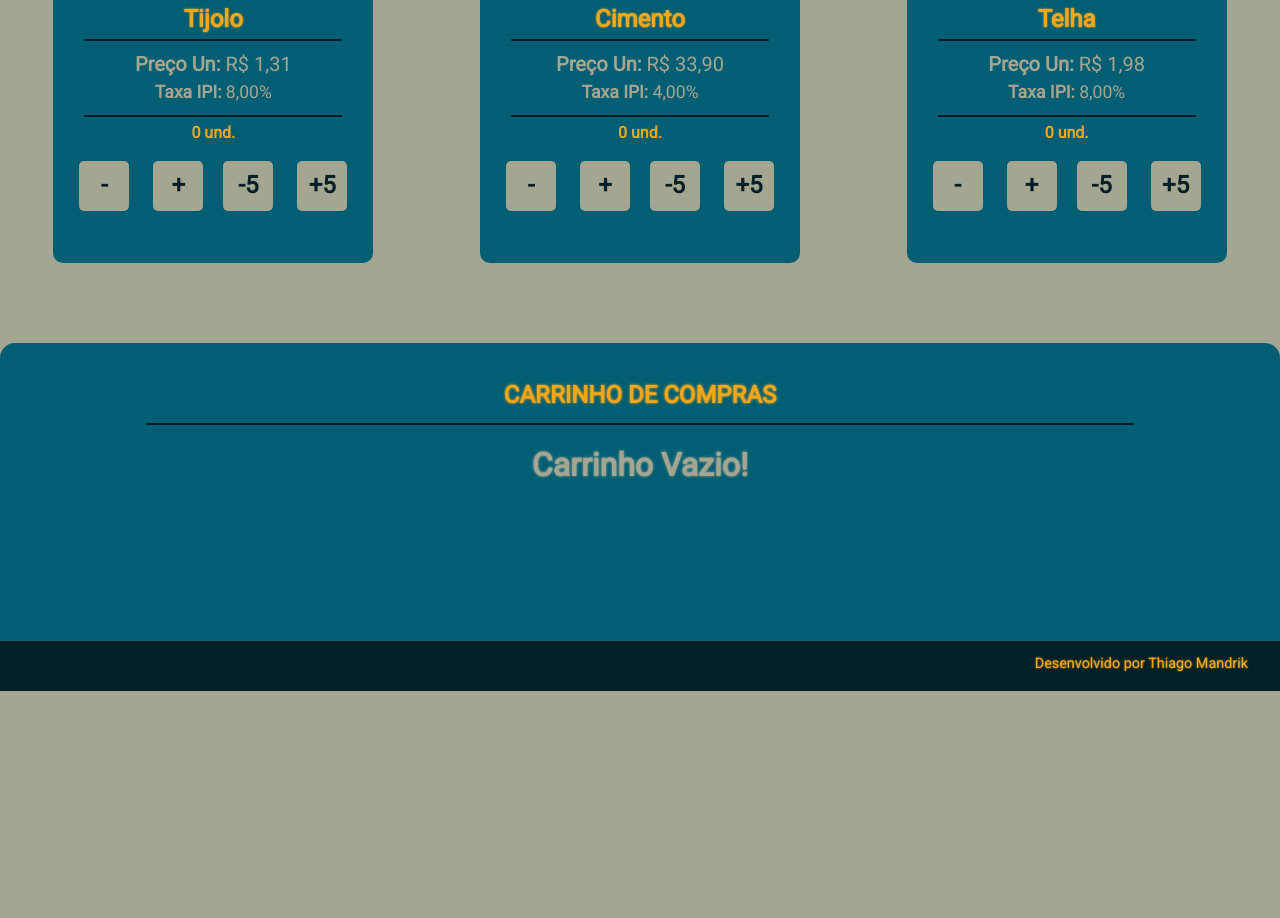
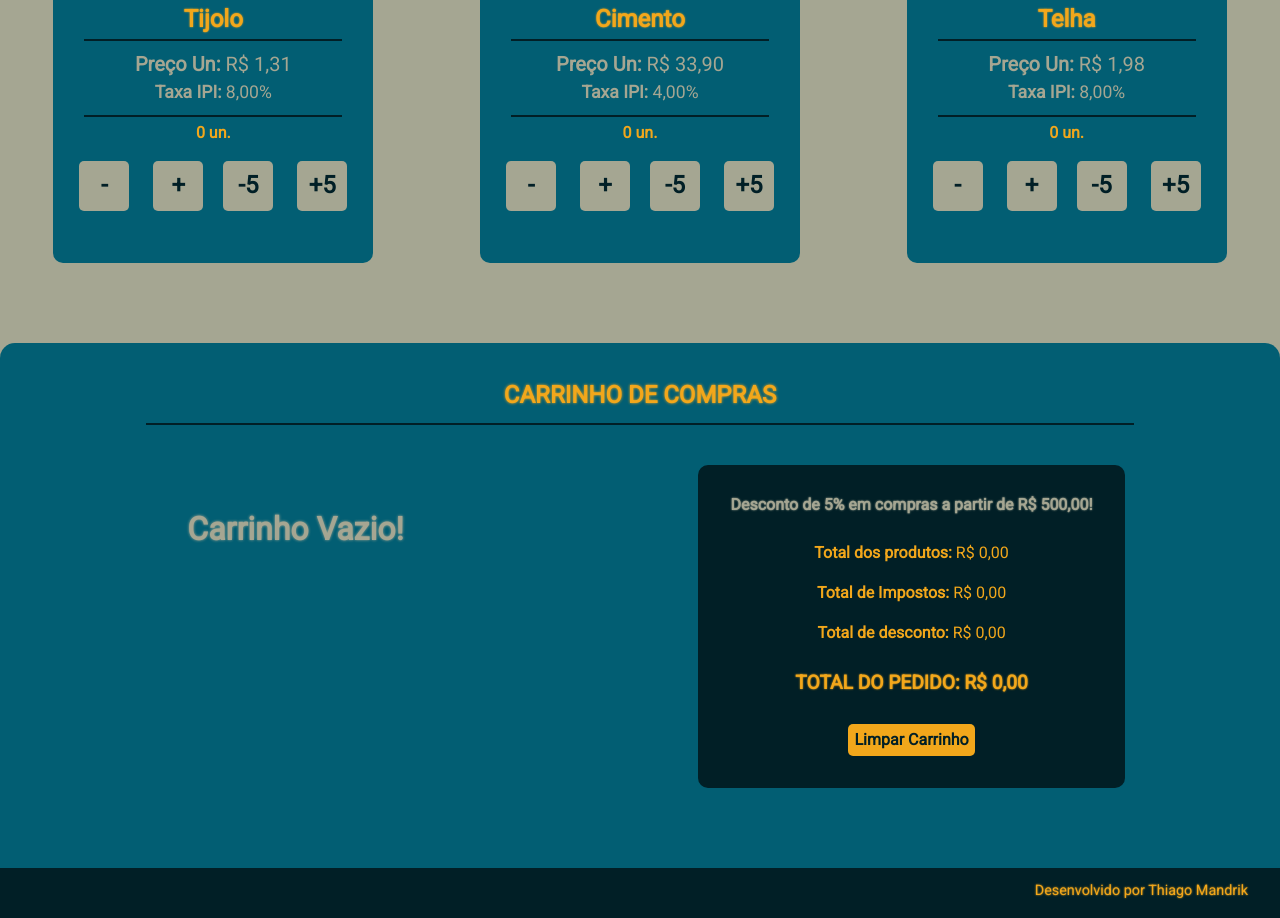
Before and after one commit to thiagomandrik/carrinho-de-compras, a plain HTML site: page index.html in a window 1280 px wide. Shown: the part 412-1330 px from the top of the page. Before the commit the page ends 1103 px from the top, so only its background shows below. Drawn offline with Linux system fonts and the light colour scheme.

Commit message:
Finalizacao do subtotal por item e total geral

```diff
--- a/assets/css/carrinho.css
+++ b/assets/css/carrinho.css
@@ -2,7 +2,7 @@
     background-color: var(--color1);
     text-align: center;
     padding: 1.5rem;
-    padding-bottom:10rem;
     /* height: 20rem; */
     border-radius:15px 15px 0 0;
-    }
+    padding-bottom:5rem;
+}
--- /dev/null
+++ b/assets/css/carrinho/carrinho-botaoLimparCarrinho.css
@@ -0,0 +1,15 @@
+#carrinho__botaoLimparCarrinho{
+    background-color: var(--color5);
+    color: var(--color2);
+    font-weight: bold;
+    height: 2rem;
+    border-radius: 5px;
+    border-style: none;
+    cursor: pointer;
+    margin-bottom: 2rem;
+}
+
+#carrinho__botaoLimparCarrinho:hover{
+    background-color: var(--color6);
+    transition-duration: 0.5s;
+}
--- a/assets/css/carrinho/carrinho-limparQuantidade.css
+++ b/assets/css/carrinho/carrinho-botaoLimparItemCarrinho.css
@@ -1,4 +1,4 @@
-.carrinho__botaoLimparQuantidade{
+.carrinho__botaoLimparItemCarrinho{
     background-color: var(--color5);
     color: var(--color2);
     font-weight: bold;
@@ -8,7 +8,7 @@
     cursor: pointer;
 }
 
-.carrinho__botaoLimparQuantidade:hover{
+.carrinho__botaoLimparItemCarrinho:hover{
     background-color: var(--color6);
     transition-duration: 0.5s;
 }
--- a/assets/css/carrinho/carrinho-conteudo.css
+++ b/assets/css/carrinho/carrinho-conteudo.css
@@ -1,5 +1,6 @@
 .carrinho__conteudo{
     display: flex;
-    width: 100;
     justify-content: space-around;
+    position: relative;
+    flex-wrap: wrap;
 }
--- a/assets/css/carrinho/carrinho-produtosNoCarrinho-vazio.css
+++ b/assets/css/carrinho/carrinho-produtosNoCarrinho-vazio.css
@@ -1,18 +1,20 @@
 #carrinho__produtosNoCarrinho--vazio{
     color: var(--color3);
     font-weight: bold;
-    margin-top: 1rem;
     text-shadow: 0 0 3px var(--color3);
+    margin: 2rem;
 }
 
 @media screen and (min-width: 0){
     #carrinho__produtosNoCarrinho--vazio{
-        font-size: 1rem;
+        font-size: 1.4rem;
+        margin-top: 1rem;
     }
 }
 
 @media screen and (min-width: 481px){
     #carrinho__produtosNoCarrinho--vazio{
+        margin-top: 5rem;
         font-size: 2rem;
     }
 }
--- /dev/null
+++ b/assets/css/carrinho/carrinho-totais.css
@@ -0,0 +1,14 @@
+.carrinho__totais{
+    color: var(--color5);
+    font-size: 1rem;
+    margin: 1.5rem;
+}
+
+.totalPedido{
+    color: var(--color5);
+    font-size: 1.2rem;
+    margin: 2rem;
+    text-transform: uppercase;
+    font-weight: bolder;
+    text-shadow: 0 0 2px var(--color5);
+}
--- /dev/null
+++ b/assets/css/carrinho/carrinho-total.css
@@ -0,0 +1,17 @@
+.carrinho__total{
+    background-color: var(--color2);
+    /* padding: 3rem; */
+    border-radius: 10px;
+}
+
+@media screen and (min-width: 0){
+    .carrinho__total{
+        margin-top: 10rem;
+    }
+}
+
+@media screen and (min-width: 481px){
+    .carrinho__total{
+        margin-top: 2rem;
+    }
+}
--- /dev/null
+++ b/assets/css/carrinho/carrinho-totalAvisoDesconto.css
@@ -0,0 +1,6 @@
+.carrinho__totalAvisoDesconto{
+    margin: 2rem;
+    color: var(--color3);
+    text-shadow: 0 0 2px var(--color3);
+    font-weight: bold;
+}
--- a/assets/css/style.css
+++ b/assets/css/style.css
@@ -24,7 +24,12 @@
 @import "./carrinho/carrinho-conteudo.css";
 @import "./carrinho/carrinho-produtosNoCarrinho-vazio.css";
 @import "./carrinho/carrinho-tabelaProdutosNoCarrinho.css";
-@import "./carrinho/carrinho-limparQuantidade.css";
+@import "./carrinho/carrinho-botaoLimparItemCarrinho.css";
+
+@import "./carrinho/carrinho-total.css";
+@import "./carrinho/carrinho-totalAvisoDesconto.css";
+@import "./carrinho/carrinho-totais.css";
+@import "./carrinho/carrinho-botaoLimparCarrinho.css";
 
 @import "./rodape.css";
 @import "./rodape/rodape-texto.css";
--- a/assets/scripts/main.js
+++ b/assets/scripts/main.js
@@ -1,11 +1,14 @@
 //Definindo a lista de produtos
 var listaProdutos = [
-    {"produto":"Tijolo", "preco":1.31, "taxaIPI":0.08, "quantidade":0, "subtotal":0},
-    {"produto":"Cimento", "preco":33.90, "taxaIPI":0.04, "quantidade":0,"subtotal":0},
-    {"produto":"Telha", "preco":1.98, "taxaIPI":0.08, "quantidade":0, "subtotal":0}
+    {"produto":"Tijolo", "preco":1.31, "taxaIPI":0.08, "quantidade":0, "valorTotalProduto":0, "valorTotalIPI":0, "subtotal":0},
+    {"produto":"Cimento", "preco":33.90, "taxaIPI":0.04, "quantidade":0, "valorTotalProduto":0, "valorTotalIPI":0, "subtotal":0},
+    {"produto":"Telha", "preco":1.98, "taxaIPI":0.08, "quantidade":0, "valorTotalProduto":0, "valorTotalIPI":0, "subtotal":0}
 ];
 
-var quantidadeTotalProdutos = 0;
+var totais = {"totalValorProdutos":0, "totalValorIPI":0, "totalDesconto":0, "totalValorPedido":0};
+var quantidadeTotalProdutos
+const listaIndicesTotais = ["totalValorProdutos", "totalValorIPI","totalDesconto", "totalValorPedido"];
+const listaTotais = ["Total dos produtos: ", "Total de Impostos: ","Total de desconto: ", "Total do pedido: "];
 
 //Funcao para formatar os precos em R$
 function formataPreco(preco){
@@ -26,18 +29,40 @@ function formataIPI(taxaIPI){
 
 //Funcao para calcular o subtotal dos itens
 function subtotalItem(indiceProduto){
-    listaProdutos[indiceProduto].subtotal = (listaProdutos[indiceProduto].preco * listaProdutos[indiceProduto].quantidade) + (listaProdutos[indiceProduto].preco * listaProdutos[indiceProduto].quantidade) * listaProdutos[indiceProduto].taxaIPI;
+    var totalProdutos = listaProdutos[indiceProduto].preco * listaProdutos[indiceProduto].quantidade;
+    var totalIPI = totalProdutos*listaProdutos[indiceProduto].taxaIPI;
+    var subtotal = totalProdutos+totalIPI;
+
+    listaProdutos[indiceProduto].valorTotalProduto = totalProdutos;
+    listaProdutos[indiceProduto].valorTotalIPI = totalIPI;
+    listaProdutos[indiceProduto].subtotal = subtotal;
 }
 
 //Funcao para atualizar o carrinho de compras
 function atualizaCarrinho(indiceProduto){
-    listaElementosQuantidadeDeProdutos[indiceProduto].innerHTML = `<b>${listaProdutos[indiceProduto].quantidade} und.</b>`;
+    listaElementosQuantidadeDeProdutos[indiceProduto].innerHTML = `<b>${listaProdutos[indiceProduto].quantidade} un.</b>`;
     subtotalItem(indiceProduto);
     listaElementosTabelaPrecoProduto[indiceProduto].innerHTML = formataPreco(listaProdutos[indiceProduto].subtotal)
 
+    totais = {"totalValorProdutos":0, "totalValorIPI":0, "totalDesconto":0, "totalValorPedido":0};
     quantidadeTotalProdutos = 0;
+
     for(let contador = 0; contador < listaProdutos.length; contador++){
         quantidadeTotalProdutos += listaProdutos[contador].quantidade;
+        totais["totalValorProdutos"] += listaProdutos[contador].valorTotalProduto;
+        totais["totalValorPedido"] += listaProdutos[contador].subtotal;
+        totais["totalValorIPI"] += listaProdutos[contador].valorTotalIPI;
+    }
+    if(totais["totalValorPedido"]>500){
+
+        totais["totalDesconto"] = totais["totalValorPedido"]*0.05;
+        totais["totalValorPedido"] -= totais["totalDesconto"];
+    }else{
+
+    }
+
+    for(let contador = 0; contador < listaElementosTotais.length; contador++){
+        listaElementosTotais[contador].innerHTML = `<b>${listaTotais[contador]}</b>${formataPreco(totais[listaIndicesTotais[contador]])}`;
     }
 
     if(quantidadeTotalProdutos>0){
@@ -81,11 +106,19 @@ function subtraiQuantidade5(indiceProduto){
     atualizaCarrinho(indiceProduto, quantidade);
 }
 
-//Funcao para limpar quantidade de item
-function limparQuantidadeItem(indiceProduto){
-    var quantidade = 0
+//Funcao para limpar um item do carrinho
+function limparItemCarrinho(indiceProduto){
+    var quantidade = 0;
     listaProdutos[indiceProduto].quantidade = 0;
     atualizaCarrinho(indiceProduto, quantidade);
+}
+//Funcao para limpar todo o carrinho
+function limparCarrinho(){
+    var quantidade = 0;
+    for(let contador = 0; contador < listaProdutos.length; contador++){
+        listaProdutos[contador].quantidade = 0;
+        atualizaCarrinho(contador, quantidade);
+    }
 }
 
 //Listas dos elementos da section produtos
@@ -101,12 +134,14 @@ const listaBotoesSubtrai1 = document.querySelectorAll('.subtrai1');
 const listaBotoesAdiciona5 = document.querySelectorAll('.adiciona5');
 const listaBotoesSubtrai5 = document.querySelectorAll('.subtrai5');
 
+const listaElementosTotais = document.querySelectorAll(".carrinho__totais");
+
 for(let contador = 0; contador < listaProdutos.length; contador++){
     //Definicao dos elementos iniciais da pagina
     listaElementosNomesDeProdutos[contador].innerHTML = listaProdutos[contador].produto;
     listaElementosPrecosDeProdutos[contador].innerHTML = `<b>Preço Un: </b>${formataPreco(listaProdutos[contador].preco)}`;
     listaElementosTaxaIpiDeProdutos[contador].innerHTML = `<b>Taxa IPI: </b>${formataIPI(listaProdutos[contador].taxaIPI)}`;
-    listaElementosQuantidadeDeProdutos[contador].innerHTML = `<b>${listaProdutos[contador].quantidade} und.</b>`;
+    listaElementosQuantidadeDeProdutos[contador].innerHTML = `<b>${listaProdutos[contador].quantidade} un.</b>`;
 
     //Definicao das funcoes dos botoes adiciona e subtrai
     listaBotoesAdiciona1[contador].onclick = function(){
@@ -129,15 +164,23 @@ for(let contador = 0; contador < listaProdutos.length; contador++){
     <td class="carrinho__tabelaNomeProduto">${listaProdutos[contador].produto}</td>
     <td class="carrinho__tabelaPrecoProduto">R$ 0,00</td>
     <td>
-            <button class="carrinho__botaoLimparQuantidade">Limpar</button>
+            <button class="carrinho__botaoLimparItemCarrinho">Limpar</button>
         </td>`;
     }
 
     const listaElementosTabelaPrecoProduto = document.querySelectorAll(".carrinho__tabelaPrecoProduto");
-const listaBotoesLimparQuantidadeItens = document.querySelectorAll(".carrinho__botaoLimparQuantidade");
+    const listaBotoesLimparQuantidadeItens = document.querySelectorAll(".carrinho__botaoLimparItemCarrinho");
 
     for(let contador = 0; contador < listaBotoesLimparQuantidadeItens.length; contador++){
         listaBotoesLimparQuantidadeItens[contador].onclick = function(){
-        limparQuantidadeItem(contador);
+            limparItemCarrinho(contador);
         }
     }
+
+    for(let contador = 0; contador < listaElementosTotais.length; contador++){
+        listaElementosTotais[contador].innerHTML = `<b>${listaTotais[contador]}</b>${formataPreco(0)}`;
+    }
+
+    document.getElementById("carrinho__botaoLimparCarrinho").onclick = function(){
+        limparCarrinho();
+    }
--- a/index.html
+++ b/index.html
@@ -101,6 +101,16 @@
                     </tbody>
                 </table>
             </div>
+
+            <div class="carrinho__total">
+                <p class="carrinho__totalAvisoDesconto">Desconto de 5% em compras a partir de R$ 500,00!</p>
+                <p class="carrinho__totais"></p>
+                <p class="carrinho__totais"></p>
+                <p class="carrinho__totais"></p>
+                <p class="carrinho__totais totalPedido"></p>
+
+                <button id="carrinho__botaoLimparCarrinho">Limpar Carrinho</button>
+            </div>
         </div>
     </section>
 
```
Also changed, not shown: assets/css/cores.css (+0 -14 lines). Lines whose indentation alone changed are shown as unchanged.
